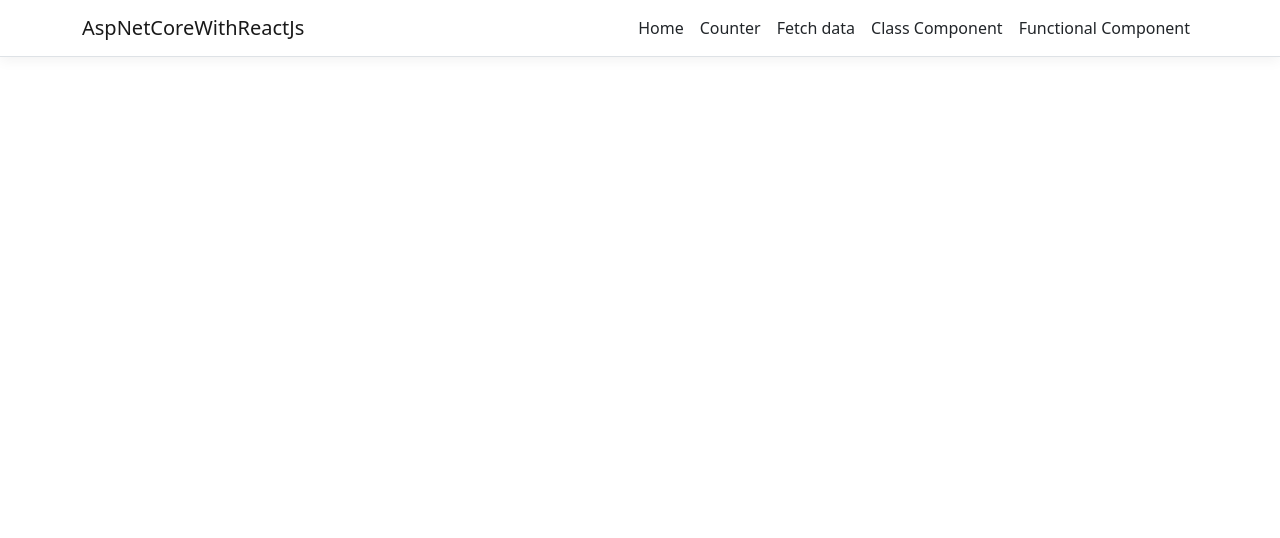
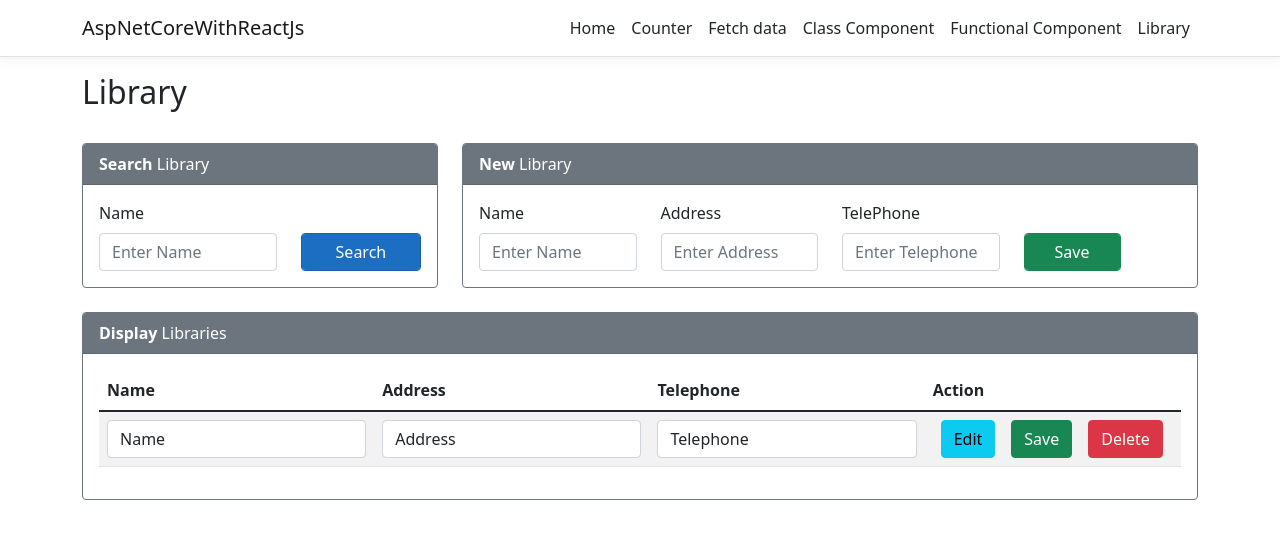
Before and after one commit to isnamdnazim/Library-CRUD-with-.Net-6-WebAPI-ReactJs-and-Axios, a React (Create React App) app in the folder ClientApp/: page /libraryComponent in a window 1280 px wide. Shown: the top 538 px of the page. Built offline with nearby package versions, Linux system fonts and the light colour scheme.

Commit message:
Added Library Component and installed axios

```diff
--- a/ClientApp/package.json
+++ b/ClientApp/package.json
@@ -3,6 +3,7 @@
   "version": "0.1.0",
   "private": true,
   "dependencies": {
+    "axios": "^0.27.2",
     "bootstrap": "^5.1.3",
     "http-proxy-middleware": "^2.0.6",
     "jquery": "^3.6.0",
--- /dev/null
+++ b/ClientApp/src/components/MyComponents/LibraryComponent.js
@@ -0,0 +1,100 @@
+import React from 'react';
+import axios from 'axios';
+
+const LibraryComponent = (props) => {
+    return (
+        <div>
+            <h2>Library</h2>
+            <br></br>
+            <div className='row'>
+                {/* Search Area */}
+                <div className='col-md-4'>
+                    <div className='card border border-secondary shadow-0'>
+                        <div className='card-header bg-secondary text-white'>
+                            <b>Search</b> Library <span className='glyphcon glyphicon-search'></span>
+                        </div>
+                        <div className='card-body'>
+                            <div className='row'>
+                                <div className='col-md-7'>
+                                    <label className='form-label'>Name</label>
+                                    <input className='form-control' placeholder='Enter Name' name='name' type='text'></input>
+                                </div>
+                                <div className='col-md-5'>
+                                    <label className='form-label'>&nbsp;</label>
+                                    <div className='btn-toolbar'>
+                                        <button type='button' className='btn btn-primary form-control'>Search</button>
+                                    </div>
+                                </div>
+                            </div>
+                        </div>
+                    </div>
+                </div>
+                {/* New Library */}
+                <div className='col-md-8'>
+                    <div className='card border border-secondary shadow-0'>
+                        <div className='card-header bg-secondary text-white'>
+                            <b>New</b> Library
+                        </div>
+                        <div className='card-body'>
+                            <div className='row'>
+                                <div className='col-md-3'>
+                                    <label className='form-label'>Name</label>
+                                    <input className='form-control' placeholder='Enter Name' name='name' type='text'></input>
+                                </div>
+                                <div className='col-md-3'>
+                                    <label className='form-label'>Address</label>
+                                    <input className='form-control' placeholder='Enter Address' name='address' type='text'></input>
+                                </div>
+                                <div className='col-md-3'>
+                                    <label className='form-label'>TelePhone</label>
+                                    <input className='form-control' placeholder='Enter Telephone' name='telephone' type='text'></input>
+                                </div>
+                                <div className='col-md-2'>
+                                    <label className='form-label'>&nbsp;</label>
+                                    <div className='btn-toolbar'>
+                                        <button type='button' className='btn btn-success form-control'> Save </button>
+                                    </div>
+                                </div>
+                            </div>
+                        </div>
+                    </div>
+                </div>
+            </div>
+            <br></br>
+            {/* Display Libraries */}
+            <div className='card border border-secondary shadow-0'>
+                <div className='card-header bg-secondary text-white'>
+                    <b>Display</b> Libraries
+                </div>
+                <div className='card-body'>
+                    <table className='table table-striped'>
+                        <thead>
+                            <tr>
+                                <th>Name</th>
+                                <th>Address</th>
+                                <th>Telephone</th>
+                                <th>Action</th>
+                            </tr>
+                        </thead>
+                        <tbody>
+                            <tr>
+                                <td><input className='form-control' type='text' value='Name'></input></td>
+                                <td><input className='form-control' type='text' value='Address'></input></td>
+                                <td><input className='form-control' type='text' value='Telephone'></input></td>
+                                <td>
+                                    <div className='btn-toolbar'>
+                                        <button className='btn btn-info mx-2'>Edit</button>
+                                        <button className='btn btn-success mx-2'>Save</button>
+                                        <button className='btn btn-danger mx-2'>Delete</button>
+                                    </div>
+                                </td>
+                            </tr>
+                        </tbody>
+                    </table>
+                </div>
+            </div>
+        </div>
+    );
+};
+
+export default LibraryComponent;
--- a/ClientApp/src/components/MyComponents/MyFunctionalComponent.js
+++ b/ClientApp/src/components/MyComponents/MyFunctionalComponent.js
@@ -1,4 +1,5 @@
-import React, { useEffect, useState } from 'react'
+import React, { useEffect, useRef, useState } from 'react'
+import { Form } from 'reactstrap';
 
 const MyFunctionalComponent = (props) => {
 
@@ -10,12 +11,12 @@ const MyFunctionalComponent = (props) => {
         alert("Leaving The Component");
     }
 
-    useEffect(() => {
-        componentMount();
-        return () => {
-            componentUnMount();
-        }
-    }, [])
+    // useEffect(() => {
+    //     componentMount();
+    //     return () => {
+    //         componentUnMount();
+    //     }
+    // }, [])
 
     /*STATE*/
 
@@ -32,8 +33,51 @@ const MyFunctionalComponent = (props) => {
         alert(`Name: ${props.name ? props.name : 'Emon'} | Age: ${age} | TelePhone: ${telephone}`)
     }
 
+    /* Conditional Rendering */
+    let nazimAge = () => {
+        if (age > 25) {
+            return (<p>Nazim has more than 25 years</p>)
+        }
+        else {
+            return (<p>Nazim has  25 years old or less</p>)
+        }
+    }
+
+    /*Iteration*/
+    let users = [
+
+            {name: 'Nazim', age: 20},
+            {name: 'Emon', age: 25},
+            {name: 'Akash', age: 26},
+            {name: 'Shourav', age: 30}
+    ]
+
+    // Form
+
+    const [userName, setUserName] = useState("Nazim");
+    const handleUserNameChange = (event) =>{
+        setUserName(event.target.value);
+    }
+    const handleSubmit = (event) =>{
+        alert("Form Submitted. Value: " + userName);
+    }
+
+    // Iteration Example 1
+    let usersList = users.map((user)=>
+        <li key={user.name}>Name: {user.name} - Age: {user.age}</li>
+    );
+
+    // Refs
+    const inputRefName = useRef(null);
+    const inputRefTelephone = useRef(null);
+    const clearRefFields = () =>{
+        inputRefName.current.value="";
+        inputRefTelephone.current.value="";
+        inputRefName.current.focus();
+    }
+
     return (
-        <div>
+        <div className='mb-5'>
             <h2>My Functional Component</h2>
             { /* Props */}
             <h4>PROPS</h4>
@@ -58,6 +102,67 @@ const MyFunctionalComponent = (props) => {
             { /* Conditional Rendering */}
             <hr />
             <hr />
+            <h4>Conditional Rendering</h4>
+
+            {/*Example 1 - If/else*/}
+            {nazimAge()}
+
+            {/*Example 2 - Ternary Operator*/}
+            <p>{age > 25 ? "Nazim is more then 25 years old" : "Nazim is  25 years old or less"}</p>
+
+            {/*Example 3 - short-circuit operator*/}
+            {age > 25 && <p>Nazim is more then 25 years old</p> }
+            {age <= 25 && <p>Nazim is  25 years old or less</p>}
+
+            {/* Example 4 - Imediately invoked function*/}
+            {
+                (() => {
+                    switch (age) {
+                        case 25: return <p>Nazim 25 years old</p>
+                        default: return <p>Nazim has not 25 years old</p>
+                    }
+                })()
+            }
+
+            {/* Iteration */}
+            <hr />
+            <hr />
+            <h4>Iteration</h4>
+            <ul>
+                {/* Example 1 */}
+                {usersList}
+
+                {/* Example 2 */}
+                <br></br>
+                {
+                    users.map((user)=>
+                    <li key={user.name}>Name: {user.name} - Age: {user.age}</li>)
+                }
+            </ul>
+
+            {/* Form */}
+            <hr></hr>
+            <h4>Form</h4>
+            <form onSubmit={handleSubmit}>
+                <label>
+                    Name:
+                    <input type="text" value={userName} onChange={handleUserNameChange}></input>
+                </label>
+                <input type="Submit" value="Submit"></input>
+            </form>
+
+            {/* REFS */}
+            <hr></hr>
+            <h4>Refs</h4>
+            <label>
+                Name:
+                <input type="text" ref={inputRefName}></input>
+            </label>
+            <label>
+                TelePhone:
+                <input type="text" ref={inputRefTelephone}></input>
+            </label>
+            <button onClick={clearRefFields}>Clear Fields</button>
 
         </div>
         )
--- a/ClientApp/src/components/NavMenu.js
+++ b/ClientApp/src/components/NavMenu.js
@@ -44,6 +44,9 @@ export class NavMenu extends Component {
                 <NavItem>
                     <NavLink tag={Link} className="text-dark" to="/myFunctionalComponent">Functional Component</NavLink>
                 </NavItem>
+                <NavItem>
+                    <NavLink tag={Link} className="text-dark" to="/libraryComponent">Library</NavLink>
+                </NavItem>
             </ul>
           </Collapse>
         </Navbar>
```
Also changed, not shown: ClientApp/src/AppRoutes.js (+6 -1 lines), 1 other file (tests, documents, lock files or other folders).
